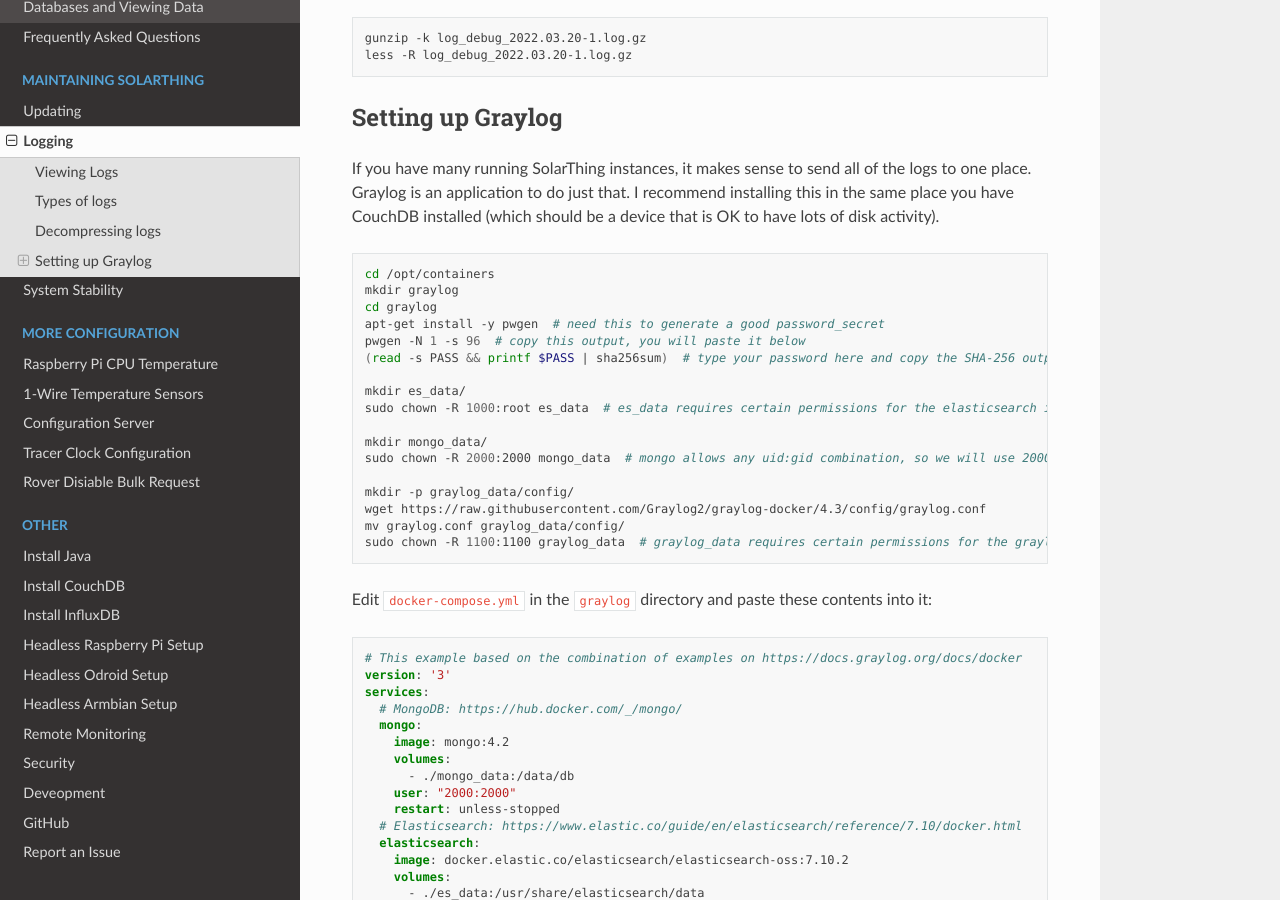
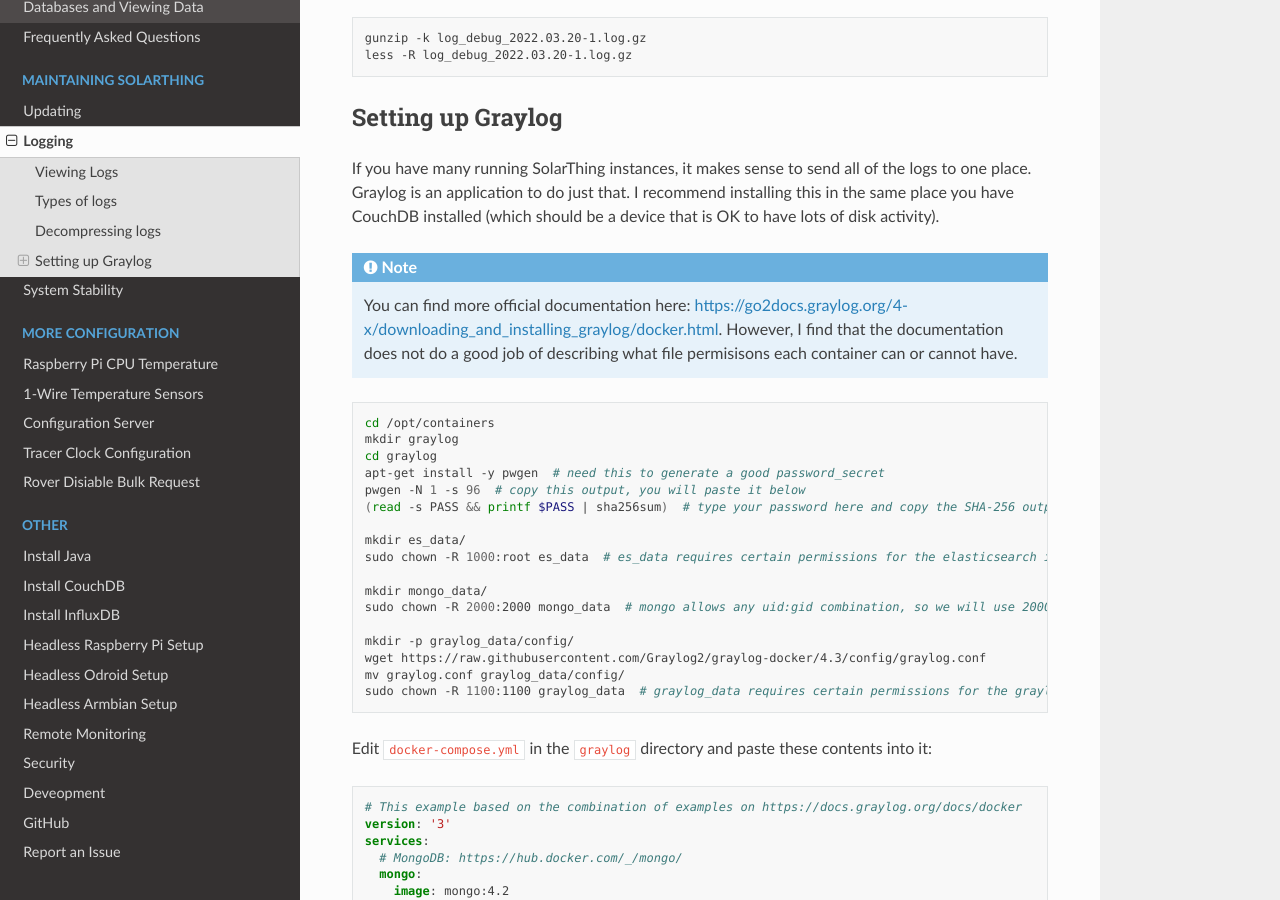
Before and after one commit to wildmountainfarms/solarthing-docs, a Sphinx documentation site: the page built from docs/source/logging.rst, in a window 1280 px wide and 900 px high, scrolled down 1699 px. Built offline with Sphinx 7.4.7 and the Read the Docs theme 2.0.0, drawn with Linux system fonts in a browser that asks for light colours; pages that are not in the unit, such as notebooks, are missing from menus; some of the changed text lies outside the part shown.

Commit message:
Small changes

```diff
--- a/docs/source/logging.rst
+++ b/docs/source/logging.rst
@@ -77,6 +77,11 @@
 If you have many running SolarThing instances, it makes sense to send all of the logs to one place.
 Graylog is an application to do just that. I recommend installing this in the same place you have CouchDB installed
 (which should be a device that is OK to have lots of disk activity).
+
+.. note::
+
+  You can find more official documentation here: https://go2docs.graylog.org/4-x/downloading_and_installing_graylog/docker.html.
+  However, I find that the documentation does not do a good job of describing what file permisisons each container can or cannot have.
 
 .. code-block:: shell
 
@@ -168,6 +173,11 @@
     #  default:
     #    name: $DOCKER_MY_NETWORK
 
+.. note::
+
+  The versions of the docker containers above were specifically chosen to work with the 4.X releases:
+  https://go2docs.graylog.org/4-x/downloading_and_installing_graylog/installing_graylog.html
+
 Now navigate to the IP and port you specified in your docker compose in your web browser.
 You should see Graylog appear. You can login with admin/admin or admin/your_password_you_set assuming you changed it from the default.
 After this I recommend setting up your own user: https://docs.graylog.org/docs/permission-management
--- a/docs/source/other/security.rst
+++ b/docs/source/other/security.rst
@@ -21,6 +21,7 @@
 Edit ``/etc/ssh/sshd_config`` and add this at the bottom:
 
 .. code-block::
+
     PasswordAuthentication no
     Match Address 10.0.0.0/8,172.16.0.0/12,192.168.0.0/16
       PasswordAuthentication yes
@@ -28,6 +29,7 @@
 You can also install ``fail2ban`` on your system to automatically block spammers who attempt to login many times.
 
 .. code-block:: sh
+
     sudo apt-get install -y fail2ban
     cd /etc/fail2ban
     cp jail.conf jail.local
@@ -88,6 +90,7 @@
 iptables update to apply to docker containers.
 
 .. code-block::
+
     ALL : 91.212.166.22
     # You can add more from above
 
```
Also changed, not shown: docs/source/requirements.txt (line endings or trailing spaces).
